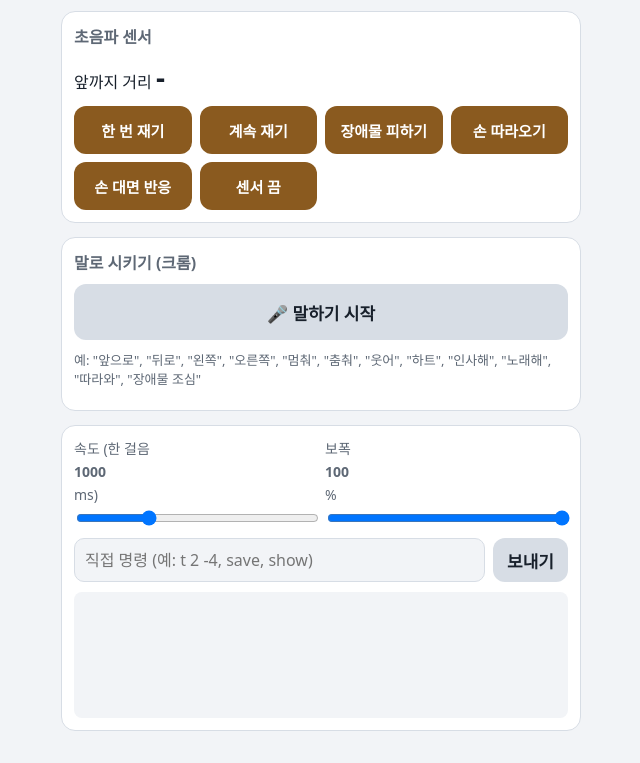
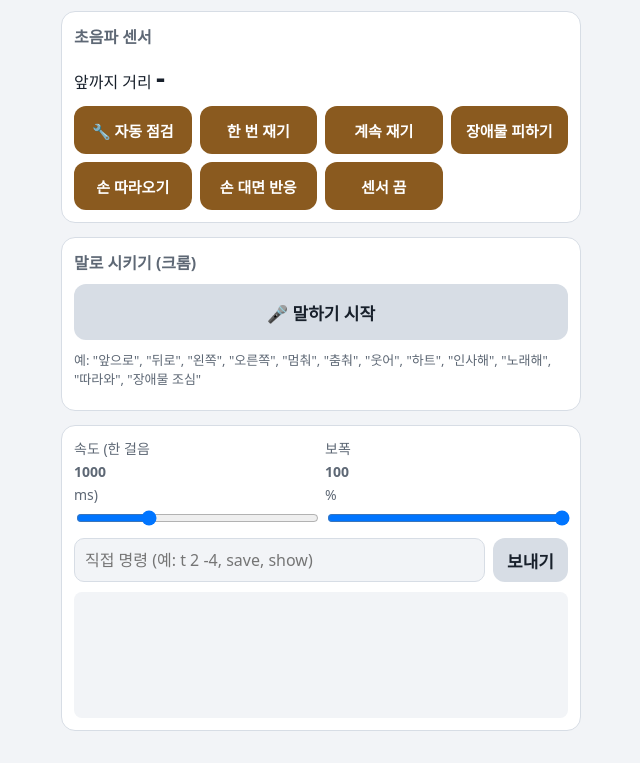
Before and after one commit to hex-aragon/otto-duck-lab, a plain HTML site: page web/otto-nano.html in a window 1280 px wide. Shown: the part 1034-1797 px from the top of the page, without its empty margins (319-959 px from the left). Drawn offline with Linux system fonts and the light colour scheme.

Commit message:
오또 Nano: 도트·부저·초음파 자동 점검 명령 test (초음파 선 바뀜 판별), 웹 리모컨에 점검 버튼
Co-Authored-By: Claude Opus 5.5 <noreply@anthropic.com>

```diff
--- a/web/otto-nano.html
+++ b/web/otto-nano.html
@@ -88,7 +88,7 @@ h2{margin:0;font-size:16px;color:var(--muted)}
     <h2>초음파 센서</h2>
     <div class="row"><div>앞까지 거리 <span id="dist">-</span></div></div>
     <div class="faces modes">
-      <button data-c="dist">한 번 재기</button><button id="watch">계속 재기</button>
+      <button data-c="test">🔧 자동 점검</button><button data-c="dist">한 번 재기</button><button id="watch">계속 재기</button>
       <button data-mode="guard">장애물 피하기</button><button data-mode="follow">손 따라오기</button>
       <button data-mode="react">손 대면 반응</button><button data-mode="off">센서 끔</button>
     </div>
```
Also changed, not shown: 3 other files.
